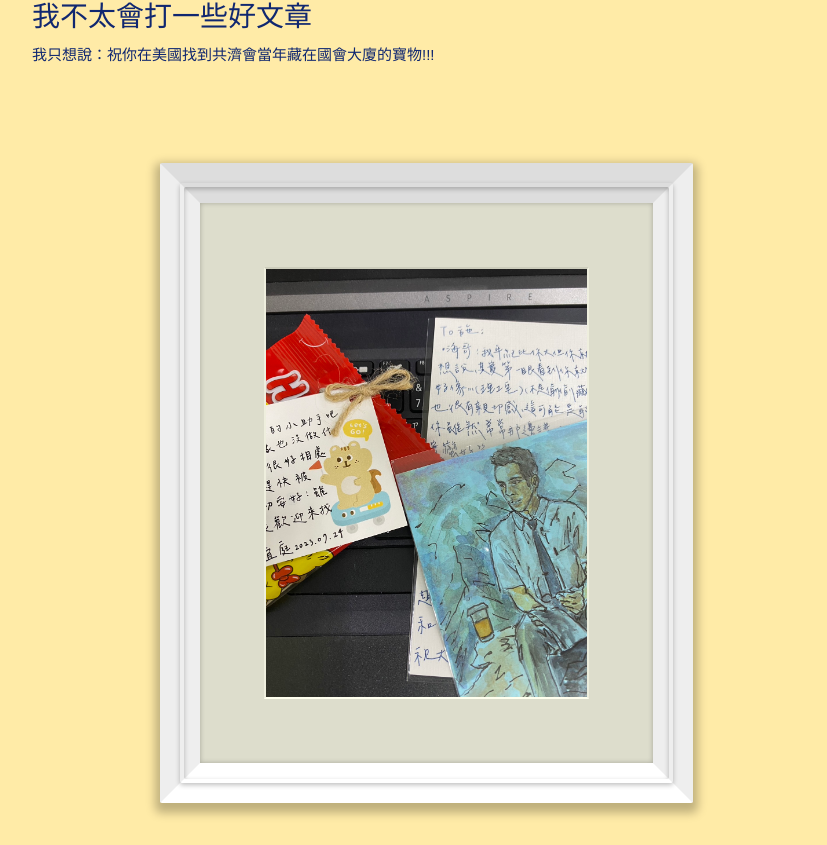
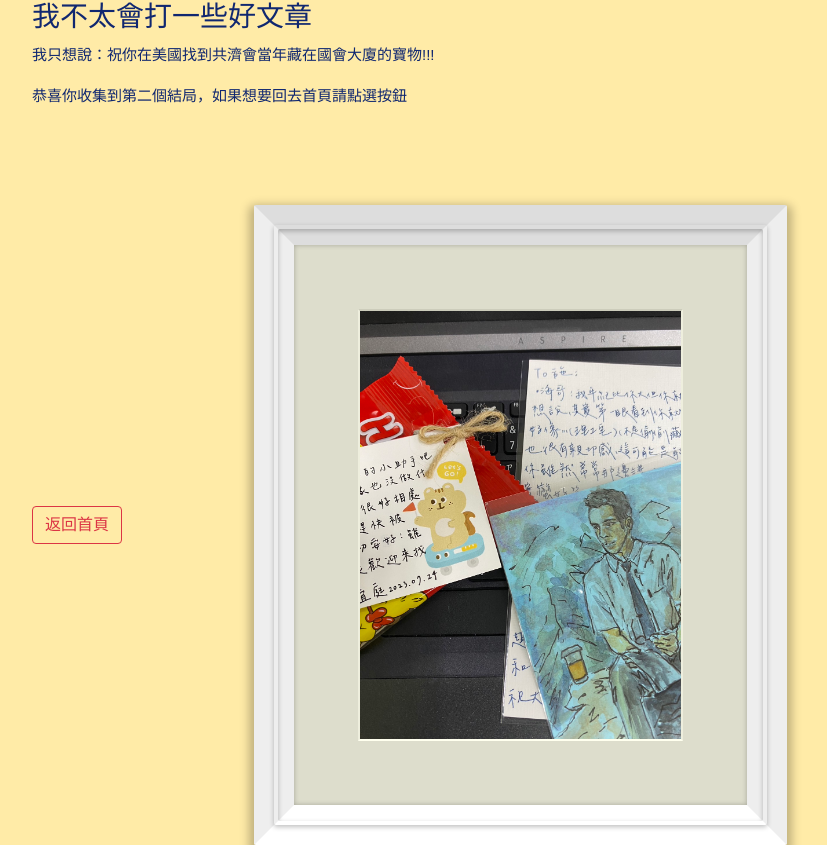
Before and after one commit to Shihjiajyun/Debby_2024, a plain HTML site: page 3-1.html in a window 1280 px wide. Shown: the top 845 px of the page, without its empty margins (50-877 px from the left). Drawn offline with nearby package versions, Linux system fonts and the light colour scheme.

Commit message:
修正錯誤2

```diff
--- a/3-1.html
+++ b/3-1.html
@@ -14,6 +14,8 @@
     <div class="container">
         <h3>我不太會打一些好文章</h3>
         <p>我只想說：祝你在美國找到共濟會當年藏在國會大廈的寶物!!!</p>
+        <p class="text">恭喜你收集到第二個結局，如果想要回去首頁請點選按鈕</p>
+        <button type="button" class="btn btn-outline-danger" onclick="window.location.href='index.html'">返回首頁</button>
         <div class="frame">
             <img src="1.jpg" alt="Mona Lisa" />
         </div>
```
Also changed, not shown: 2-1.html (+2 -0 lines).
